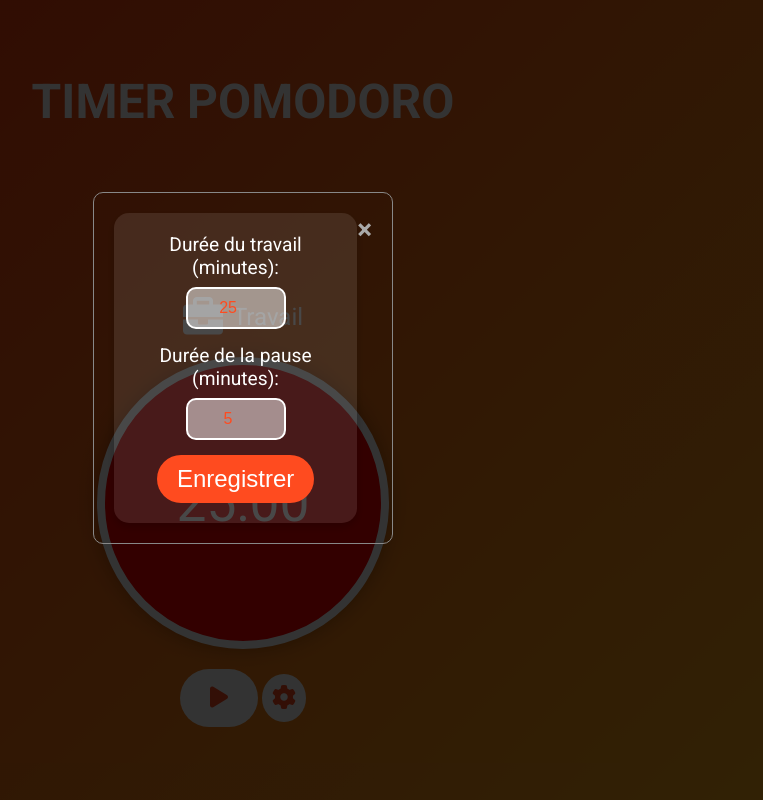
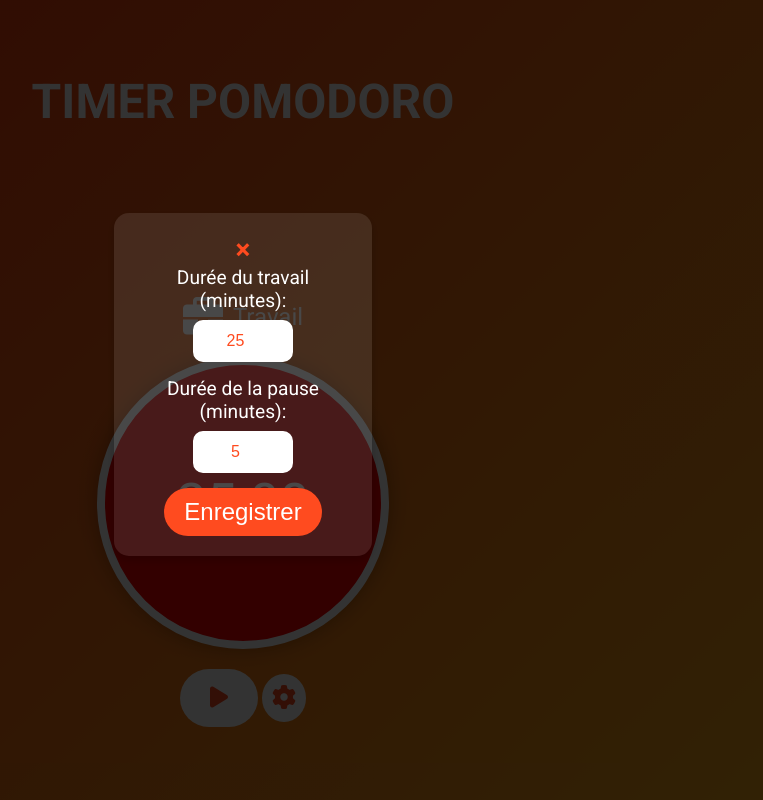
Before and after one commit to SoulLikePlayer/Pomodoro-Chronom-tre, a plain HTML site: page index.html in a window 1280 px wide. Both pictures are taken after a click on the button 680 px from the left and 697 px from the top of the page. Shown: the whole page, without its empty margins (397-1160 px from the left). Drawn offline with Linux system fonts and the light colour scheme.

Commit message:
[FIX | CSS | MODALE] : Modification de la Modale et du css
modification des couleur pour correspondre a l'accéssibilité mais gardant un certain charme

```diff
--- a/index.html
+++ b/index.html
@@ -32,13 +32,13 @@
     <!-- Modale pour les paramètres -->
     <div id="settings-modal" class="modal">
       <div class="modal-content">
-        <span class="close-button">&times;</span>
         <form id="settings-form">
+          <span class="close-button">&times;</span>
           <label for="work-duration">Durée du travail (minutes):</label>
-          <input type="number" id="work-duration" name="work-duration" min="1" value="25">
+          <input type="number" id="work-duration" name="work-duration" min="1" value="25" max="120">
 
           <label for="rest-duration">Durée de la pause (minutes):</label>
-          <input type="number" id="rest-duration" name="rest-duration" min="1" value="5">
+          <input type="number" id="rest-duration" name="rest-duration" min="1" value="5" max="120">
 
           <button type="submit">Enregistrer</button>
         </form>
--- a/style/styles.css
+++ b/style/styles.css
@@ -77,6 +77,18 @@ button:active {
   transform: scale(0.95);
 }
 
+
+#settings-button:hover {
+  background: rgba(255, 255, 255, 0.8);
+  transform: scale(1.05);
+}
+
+#settings-button:active {
+  transform: scale(0.95);
+}
+
+/* Style du formulaire */
+
 form {
   display: flex;
   flex-direction: column;
@@ -101,7 +113,7 @@ input {
   border: 2px solid #fff;
   width: 100px;
   text-align: center;
-  background: rgba(255, 255, 255, 0.5);
+  background: rgb(255, 255, 255);
   color: #ff4b1f;
   transition: border-color 0.3s;
 }
@@ -141,15 +153,6 @@ button[type="submit"]:active {
   transition: all 0.3s;
 }
 
-#settings-button:hover {
-  background: rgba(255, 255, 255, 0.8);
-  transform: scale(1.05);
-}
-
-#settings-button:active {
-  transform: scale(0.95);
-}
-
 /* Styles de la modale */
 .modal {
   display: none;
@@ -167,22 +170,21 @@ button[type="submit"]:active {
   background-color:  linear-gradient(135deg, #f12711, #f5af19);
   margin: 15% auto;
   padding: 20px;
-  border: 1px solid #888;
   width: 300px;
   border-radius: 10px;
   color: #000;
+  border: 1px solid transparent;
 }
 
 .close-button {
-  color: #aaa;
-  float: right;
+  color: #ff4b1f;
   font-size: 28px;
   font-weight: bold;
 }
 
 .close-button:hover,
 .close-button:focus {
-  color: black;
+  color: #f12711;
   text-decoration: none;
   cursor: pointer;
 }
```
